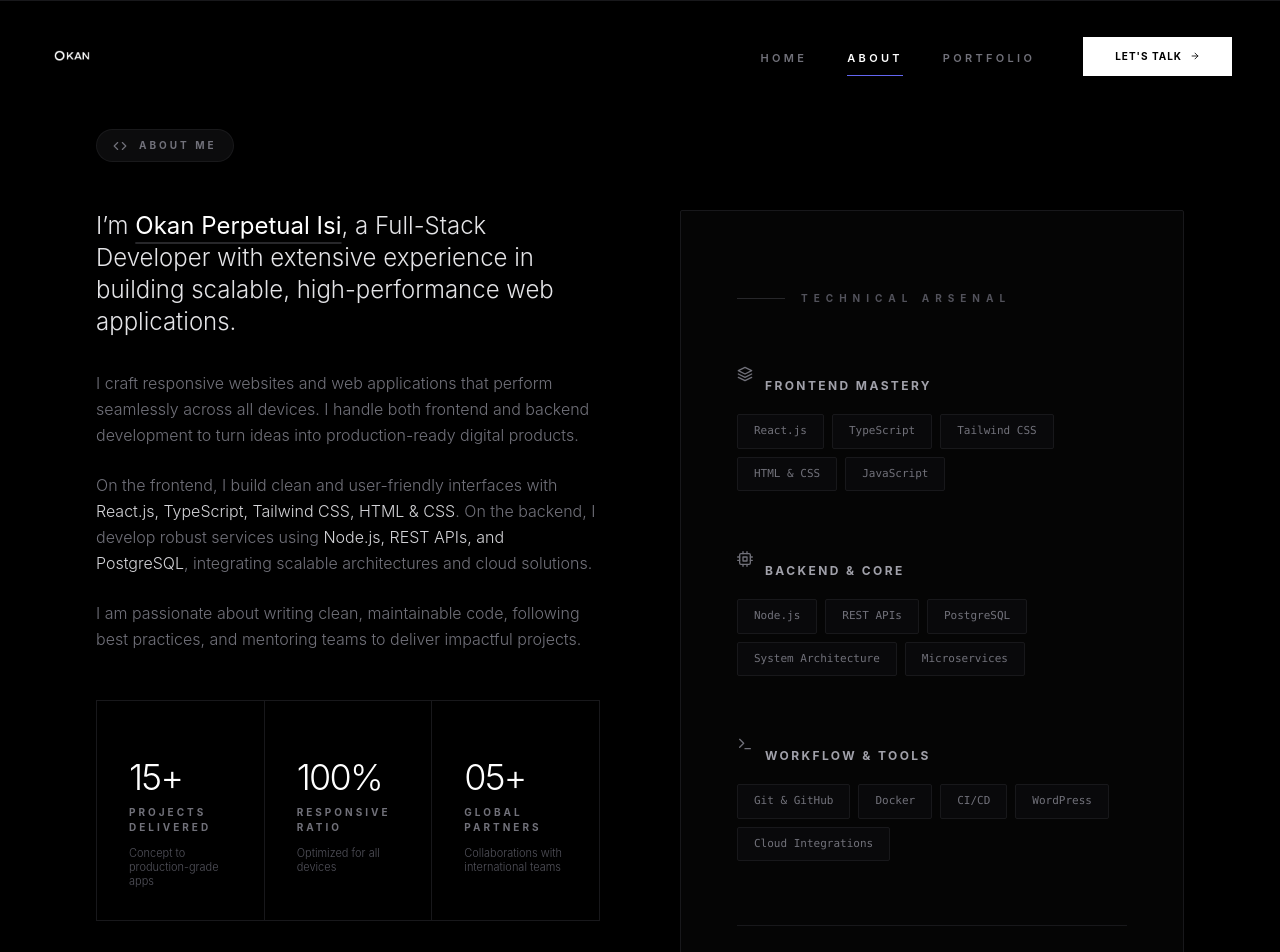
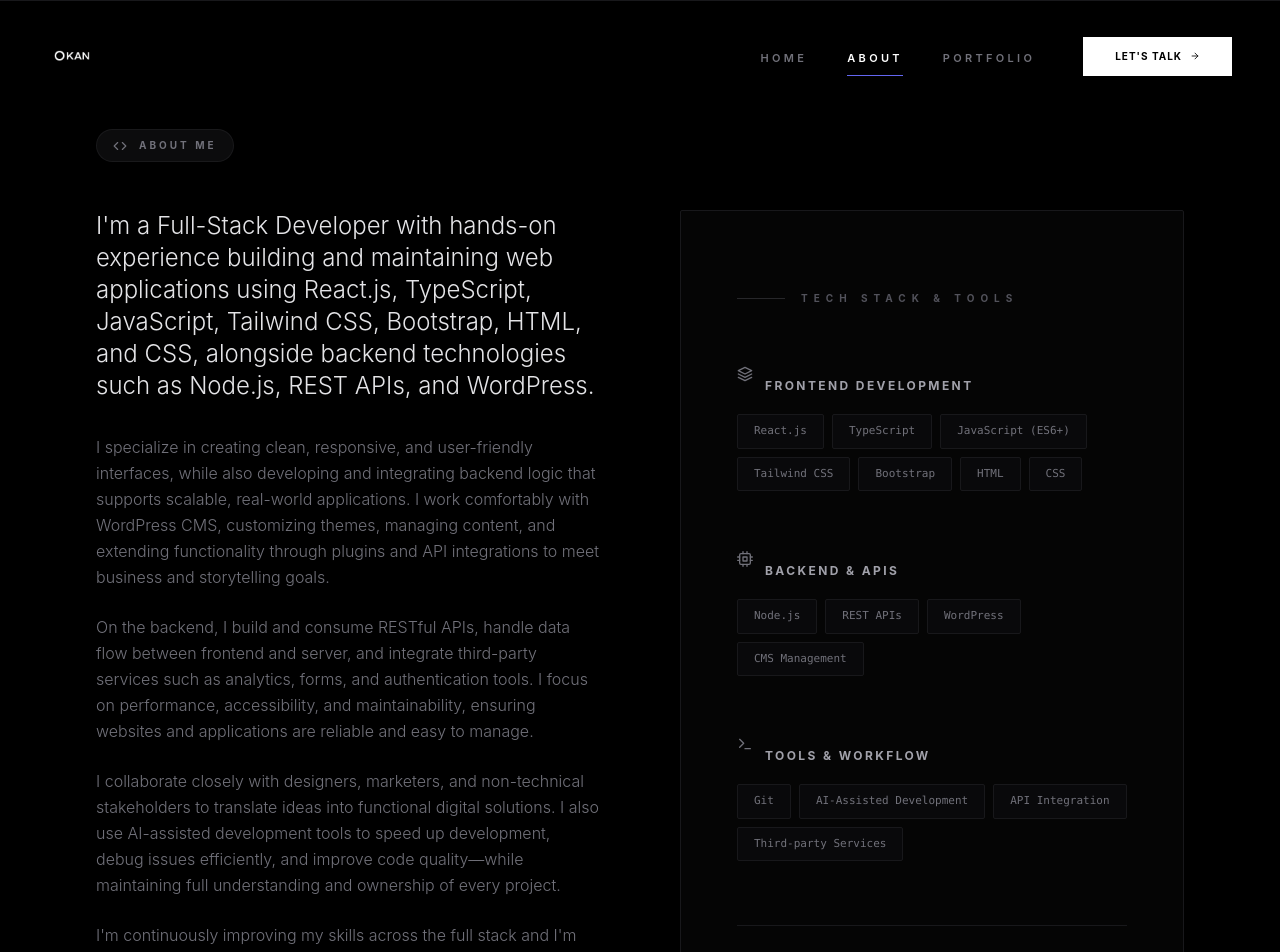
Before and after one commit to Perpetualisi/Isi-Portfolio2, a React (Vite) app: page /about in a window 1280 px wide. Shown: the top 952 px of the page. Built offline with nearby package versions, Linux system fonts and the light colour scheme.

Commit message:
Refine About section with output-driven content

```diff
--- a/src/Components/About/About.jsx
+++ b/src/Components/About/About.jsx
@@ -4,19 +4,19 @@ import { FiCode, FiLayers, FiTerminal, FiCpu } from "react-icons/fi";
 
 const SKILL_CATEGORIES = [
   {
-    title: "Frontend Mastery",
+    title: "Frontend Development",
     icon: <FiLayers className="text-zinc-500" />,
-    skills: ["React.js", "TypeScript", "Tailwind CSS", "HTML & CSS", "JavaScript"],
+    skills: ["React.js", "TypeScript", "JavaScript (ES6+)", "Tailwind CSS", "Bootstrap", "HTML", "CSS"],
   },
   {
-    title: "Backend & Core",
+    title: "Backend & APIs",
     icon: <FiCpu className="text-zinc-500" />,
-    skills: ["Node.js", "REST APIs", "PostgreSQL", "System Architecture", "Microservices"],
+    skills: ["Node.js", "REST APIs", "WordPress", "CMS Management"],
   },
   {
-    title: "Workflow & Tools",
+    title: "Tools & Workflow",
     icon: <FiTerminal className="text-zinc-500" />,
-    skills: ["Git & GitHub", "Docker", "CI/CD", "WordPress", "Cloud Integrations"],
+    skills: ["Git", "AI-Assisted Development", "API Integration", "Third-party Services"],
   },
 ];
 
@@ -25,6 +25,27 @@ const achievements = [
   { count: "100%", label: "Responsive Ratio", detail: "Optimized for all devices" },
   { count: "05+", label: "Global Partners", detail: "Collaborations with international teams" },
 ];
+
+const containerVariants = {
+  hidden: { opacity: 0 },
+  visible: {
+    opacity: 1,
+    transition: {
+      staggerChildren: 0.1,
+    },
+  },
+};
+
+const itemVariants = {
+  hidden: { opacity: 0, y: 20 },
+  visible: {
+    opacity: 1,
+    y: 0,
+    transition: {
+      duration: 0.5,
+    },
+  },
+};
 
 const About = () => {
   return (
@@ -35,94 +56,133 @@ const About = () => {
       <div className="max-w-7xl mx-auto">
 
         {/* Heading */}
-        <div className="mb-12 flex items-center gap-3">
         <motion.div
+          className="mb-12 flex items-center gap-3"
           initial={{ opacity: 0, y: 10 }}
           whileInView={{ opacity: 1, y: 0 }}
           viewport={{ once: true }}
-            className="inline-flex items-center gap-3 px-4 py-2 rounded-full bg-zinc-900/50 border border-zinc-800/50 backdrop-blur-sm"
+          transition={{ duration: 0.5 }}
         >
+          <div className="inline-flex items-center gap-3 px-4 py-2 rounded-full bg-zinc-900/50 border border-zinc-800/50 backdrop-blur-sm">
             <FiCode className="text-zinc-500 text-sm" />
             <span className="text-[10px] uppercase tracking-[0.3em] font-bold text-zinc-500">
               About Me
             </span>
+          </div>
         </motion.div>
-        </div>
 
         <div className="grid lg:grid-cols-2 gap-20 items-start">
 
           {/* Bio Section */}
-          <div className="space-y-12">
-            <div className="space-y-8">
+          <motion.div
+            className="space-y-12"
+            initial="hidden"
+            whileInView="visible"
+            viewport={{ once: true }}
+            variants={containerVariants}
+          >
+            <motion.div className="space-y-8" variants={itemVariants}>
               <p className="text-zinc-200 leading-relaxed text-xl md:text-2xl font-light">
-                I’m <span className="text-white font-normal underline decoration-zinc-800 underline-offset-8">Okan Perpetual Isi</span>, a Full-Stack Developer with extensive experience in building scalable, high-performance web applications.
+                I'm a Full-Stack Developer with hands-on experience building and maintaining web applications using React.js, TypeScript, JavaScript, Tailwind CSS, Bootstrap, HTML, and CSS, alongside backend technologies such as Node.js, REST APIs, and WordPress.
               </p>
 
               <div className="space-y-6 text-zinc-500 text-base leading-relaxed font-light max-w-xl">
                 <p>
-                  I craft responsive websites and web applications that perform seamlessly across all devices. I handle both frontend and backend development to turn ideas into production-ready digital products.
+                  I specialize in creating clean, responsive, and user-friendly interfaces, while also developing and integrating backend logic that supports scalable, real-world applications. I work comfortably with WordPress CMS, customizing themes, managing content, and extending functionality through plugins and API integrations to meet business and storytelling goals.
                 </p>
                 <p>
-                  On the frontend, I build clean and user-friendly interfaces with <span className="text-zinc-300">React.js, TypeScript, Tailwind CSS, HTML & CSS</span>. On the backend, I develop robust services using <span className="text-zinc-300">Node.js, REST APIs, and PostgreSQL</span>, integrating scalable architectures and cloud solutions.
+                  On the backend, I build and consume RESTful APIs, handle data flow between frontend and server, and integrate third-party services such as analytics, forms, and authentication tools. I focus on performance, accessibility, and maintainability, ensuring websites and applications are reliable and easy to manage.
                 </p>
                 <p>
-                  I am passionate about writing clean, maintainable code, following best practices, and mentoring teams to deliver impactful projects.
+                  I collaborate closely with designers, marketers, and non-technical stakeholders to translate ideas into functional digital solutions. I also use AI-assisted development tools to speed up development, debug issues efficiently, and improve code quality—while maintaining full understanding and ownership of every project.
+                </p>
+                <p>
+                  I'm continuously improving my skills across the full stack and I'm interested in opportunities involving WordPress development, API-driven applications, and Node.js-based systems, especially within teams building impactful, purpose-driven products.
                 </p>
               </div>
-            </div>
+            </motion.div>
 
             {/* Achievement Grid */}
-            <div className="grid grid-cols-1 sm:grid-cols-3 gap-px bg-zinc-900 border border-zinc-900">
+            <motion.div
+              className="grid grid-cols-1 sm:grid-cols-3 gap-px bg-zinc-900 border border-zinc-900"
+              variants={itemVariants}
+            >
               {achievements.map((item, i) => (
-                <div key={i} className="p-8 bg-black hover:bg-zinc-950 transition-all">
+                <motion.div
+                  key={i}
+                  className="p-8 bg-black hover:bg-zinc-950 transition-all cursor-default"
+                  whileHover={{ scale: 1.02 }}
+                  transition={{ duration: 0.2 }}
+                >
                   <h4 className="text-4xl font-light text-white mb-2 tracking-tighter">{item.count}</h4>
                   <p className="text-[10px] text-zinc-500 uppercase tracking-[0.3em] font-bold mb-3">{item.label}</p>
                   <p className="text-zinc-600 text-[11px] leading-tight font-light">{item.detail}</p>
-                </div>
+                </motion.div>
               ))}
-            </div>
-          </div>
+            </motion.div>
+          </motion.div>
 
           {/* Technical Arsenal */}
-          <div className="bg-[#050505] border border-zinc-900 p-10 md:p-14 rounded-sm">
+          <motion.div
+            className="bg-[#050505] border border-zinc-900 p-10 md:p-14 rounded-sm"
+            initial={{ opacity: 0, x: 20 }}
+            whileInView={{ opacity: 1, x: 0 }}
+            viewport={{ once: true }}
+            transition={{ duration: 0.6 }}
+          >
             <h3 className="text-[10px] font-bold mb-12 uppercase tracking-[0.6em] text-zinc-600 flex items-center gap-4">
               <span className="w-12 h-[1px] bg-zinc-800" />
-              Technical Arsenal
+              Tech Stack & Tools
             </h3>
 
             <div className="space-y-12">
-              {SKILL_CATEGORIES.map((cat, idx) => (
-                <div key={idx} className="space-y-5">
+              {SKILL_CATEGORIES.map((category, idx) => (
+                <motion.div
+                  key={idx}
+                  className="space-y-5"
+                  initial={{ opacity: 0, y: 10 }}
+                  whileInView={{ opacity: 1, y: 0 }}
+                  viewport={{ once: true }}
+                  transition={{ delay: idx * 0.1, duration: 0.5 }}
+                >
                   <div className="flex items-center gap-3">
-                    {cat.icon}
+                    {category.icon}
                     <h4 className="text-xs font-bold text-zinc-400 uppercase tracking-[0.2em]">
-                      {cat.title}
+                      {category.title}
                     </h4>
                   </div>
                   <div className="flex flex-wrap gap-2">
-                    {cat.skills.map((skill) => (
-                      <span
+                    {category.skills.map((skill) => (
+                      <motion.span
                         key={skill}
-                        className="px-4 py-2 bg-zinc-950 border border-zinc-900 rounded-sm text-[11px] font-mono text-zinc-500 hover:text-white hover:border-zinc-400 transition-all duration-500"
+                        className="px-4 py-2 bg-zinc-950 border border-zinc-900 rounded-sm text-[11px] font-mono text-zinc-500 hover:text-white hover:border-zinc-400 transition-all duration-500 cursor-default"
+                        whileHover={{ scale: 1.05 }}
+                        transition={{ duration: 0.2 }}
                       >
                         {skill}
-                      </span>
+                      </motion.span>
                     ))}
                   </div>
-                </div>
+                </motion.div>
               ))}
             </div>
 
-            <div className="mt-16 pt-8 border-t border-zinc-900">
+            <motion.div
+              className="mt-16 pt-8 border-t border-zinc-900"
+              initial={{ opacity: 0 }}
+              whileInView={{ opacity: 1 }}
+              viewport={{ once: true }}
+              transition={{ delay: 0.5, duration: 0.5 }}
+            >
               <p className="text-[10px] uppercase tracking-[0.4em] text-zinc-600 flex items-center gap-3">
                 <span className="relative flex h-2 w-2">
                   <span className="animate-ping absolute inline-flex h-full w-full rounded-full bg-zinc-800 opacity-75"></span>
                   <span className="relative inline-flex rounded-full h-2 w-2 bg-zinc-600"></span>
                 </span>
-                Currently exploring: <span className="text-zinc-300">Cloud Architecture & WordPress</span>
+                Open to: <span className="text-zinc-300">Full-time, Contract & Remote Opportunities</span>
               </p>
-            </div>
-          </div>
+            </motion.div>
+          </motion.div>
         </div>
       </div>
     </section>
```
Lines whose indentation alone changed are shown as unchanged.
